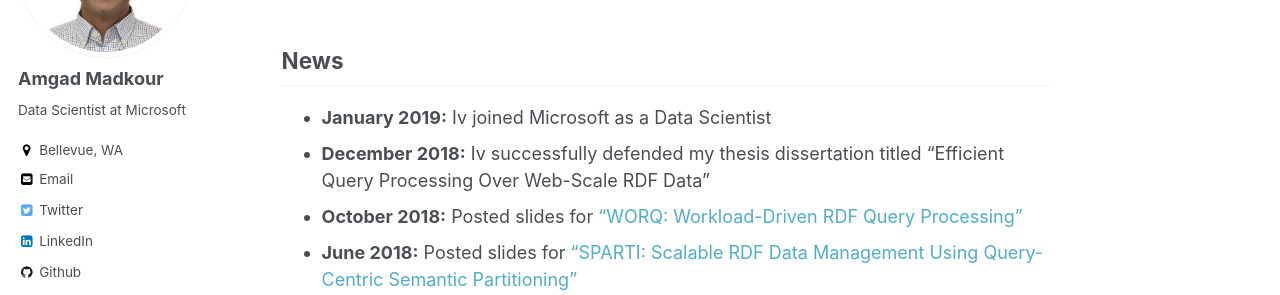
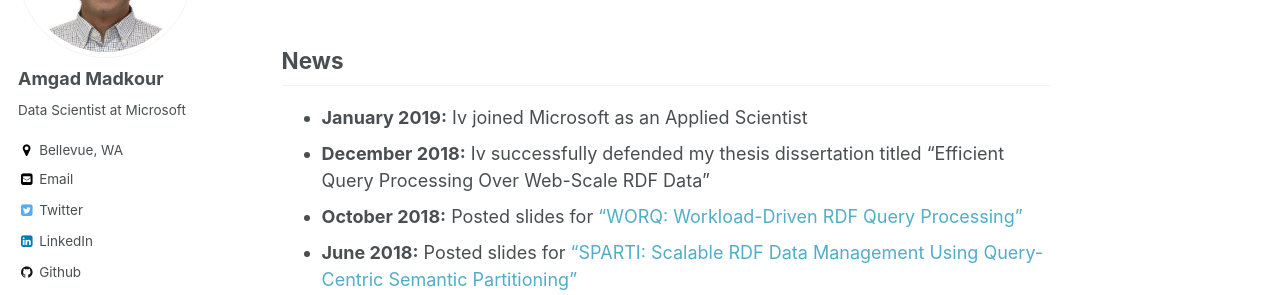
Before and after one commit to amgadmadkour/amgadmadkour.github.io, a Jekyll site: the page built from _pages/about.md, in a window 1280 px wide and 900 px high, scrolled down 323 px. Shown: the part 153-448 px from the top of the window. Built offline with Jekyll 4.4.1, drawn with Linux system fonts in a browser that asks for light colours; some web fonts are replaced.

Commit message:
Update title in news

```diff
--- a/_pages/about.md
+++ b/_pages/about.md
@@ -18,7 +18,7 @@
 * Data Mining
 
 ## News
-* **January 2019:** Iv joined Microsoft as a Data Scientist
+* **January 2019:** Iv joined Microsoft as an Applied Scientist
 * **December 2018:** Iv successfully defended my thesis dissertation titled "Efficient Query Processing Over Web-Scale RDF Data"
 * **October 2018:** Posted slides for ["WORQ: Workload-Driven RDF Query Processing"](/files/presentations/WORQ-ISWC2018.pdf)
 * **June 2018:** Posted slides for ["SPARTI: Scalable RDF Data Management Using Query-Centric Semantic Partitioning"](/files/presentations/SPARTI-SBD2018.pdf)
```
